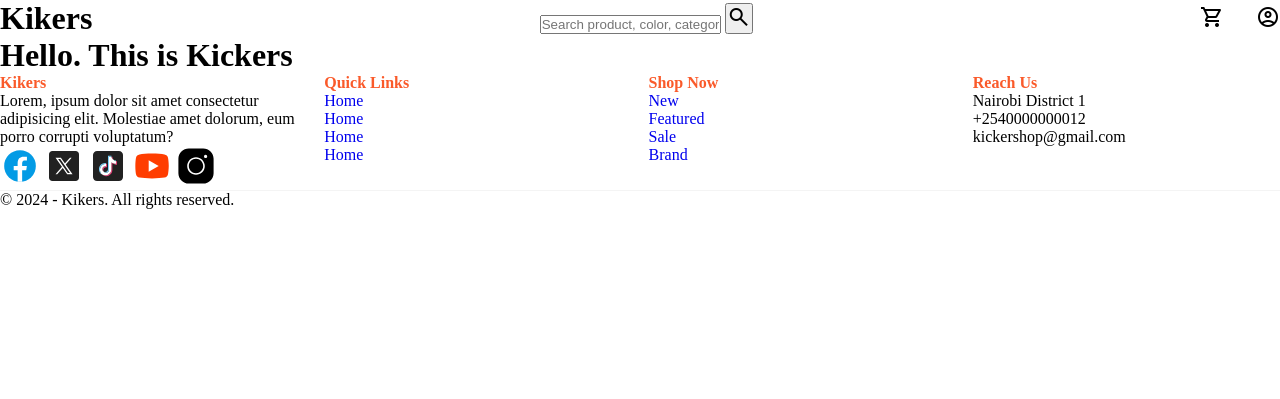
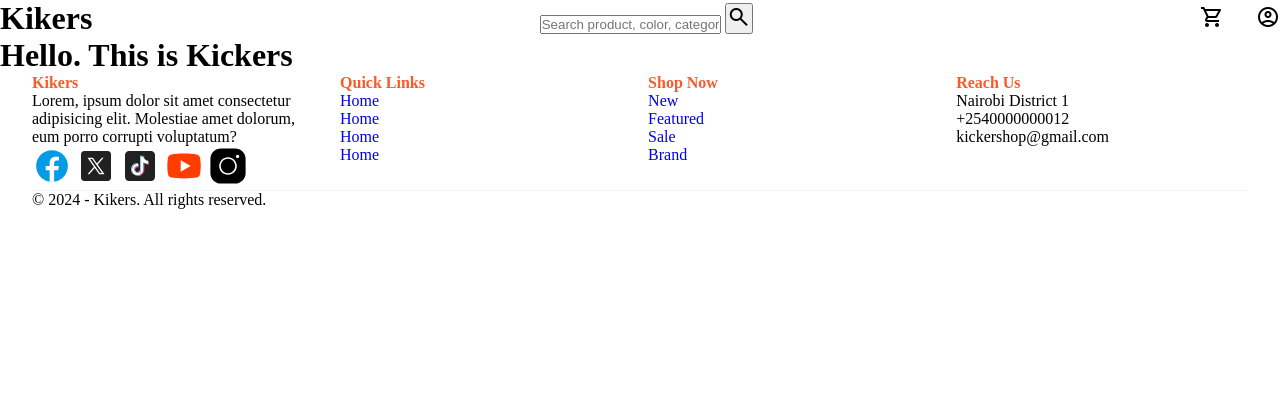
Before and after one commit to paulmagadi/Shoes-Shop-Ecommerce, a Django app: page / in a window 1280 px wide. Shown: the top 399 px of the page. Run offline with Django 5.2, Linux system fonts and the light colour scheme.

Commit message:
modified:   Shoes_Shop/main/templates/main/footer.html

```diff
--- a/Shoes_Shop/main/templates/main/footer.html
+++ b/Shoes_Shop/main/templates/main/footer.html
@@ -44,8 +44,12 @@
         --black-color: #030711;
         --white-color: #f4f4f4;
         --secondary-color: #A4A8B5;
-        --margin-container-compact: 16px;
-        --margin-container-medium: 24px;
+        --margin-container-compact: 1em;
+        --margin-container-medium: 2em;
+    }
+
+    footer {
+        margin: 0 var(--margin-container-medium);
     }
 
     footer h4 {
```
